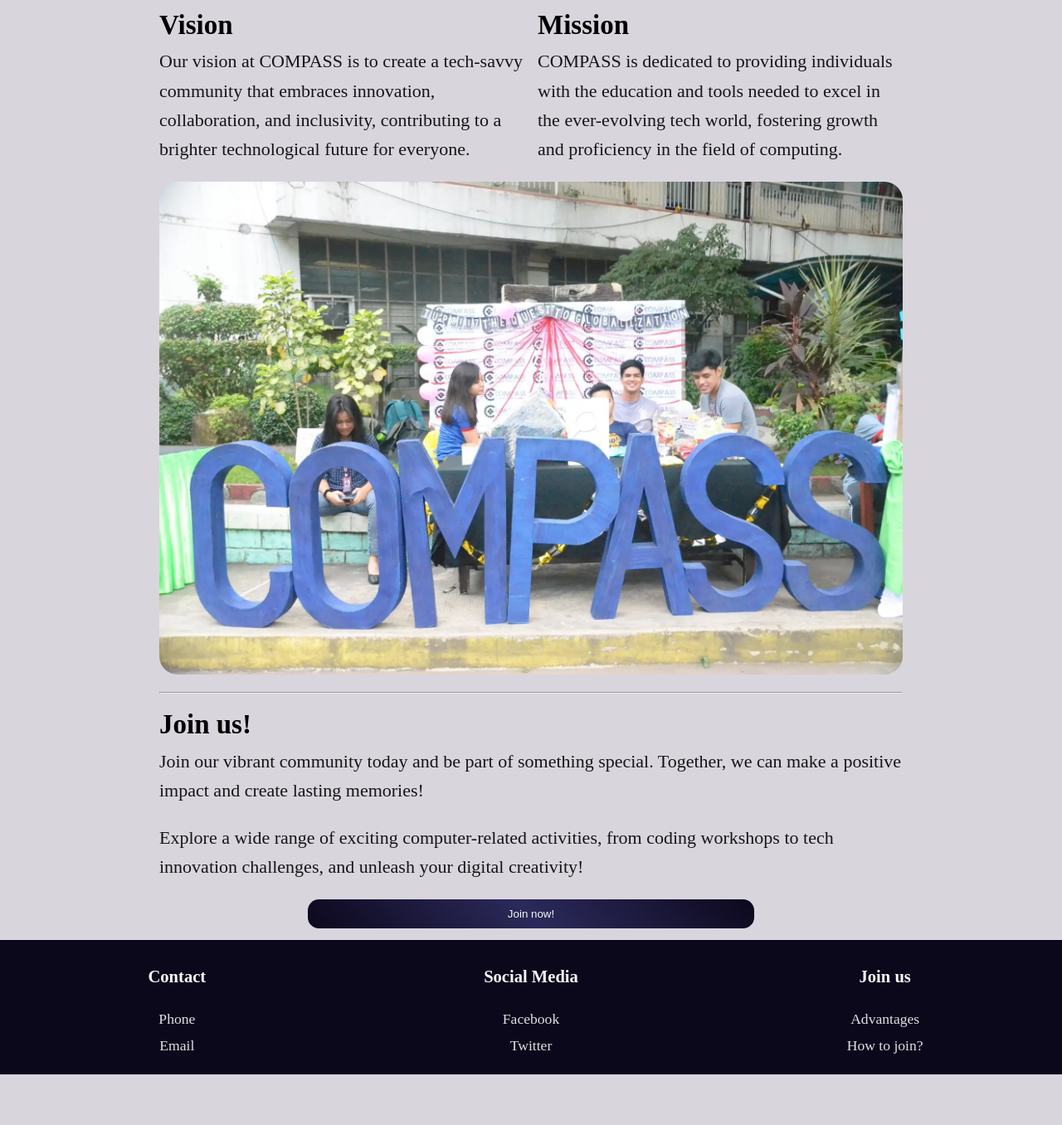
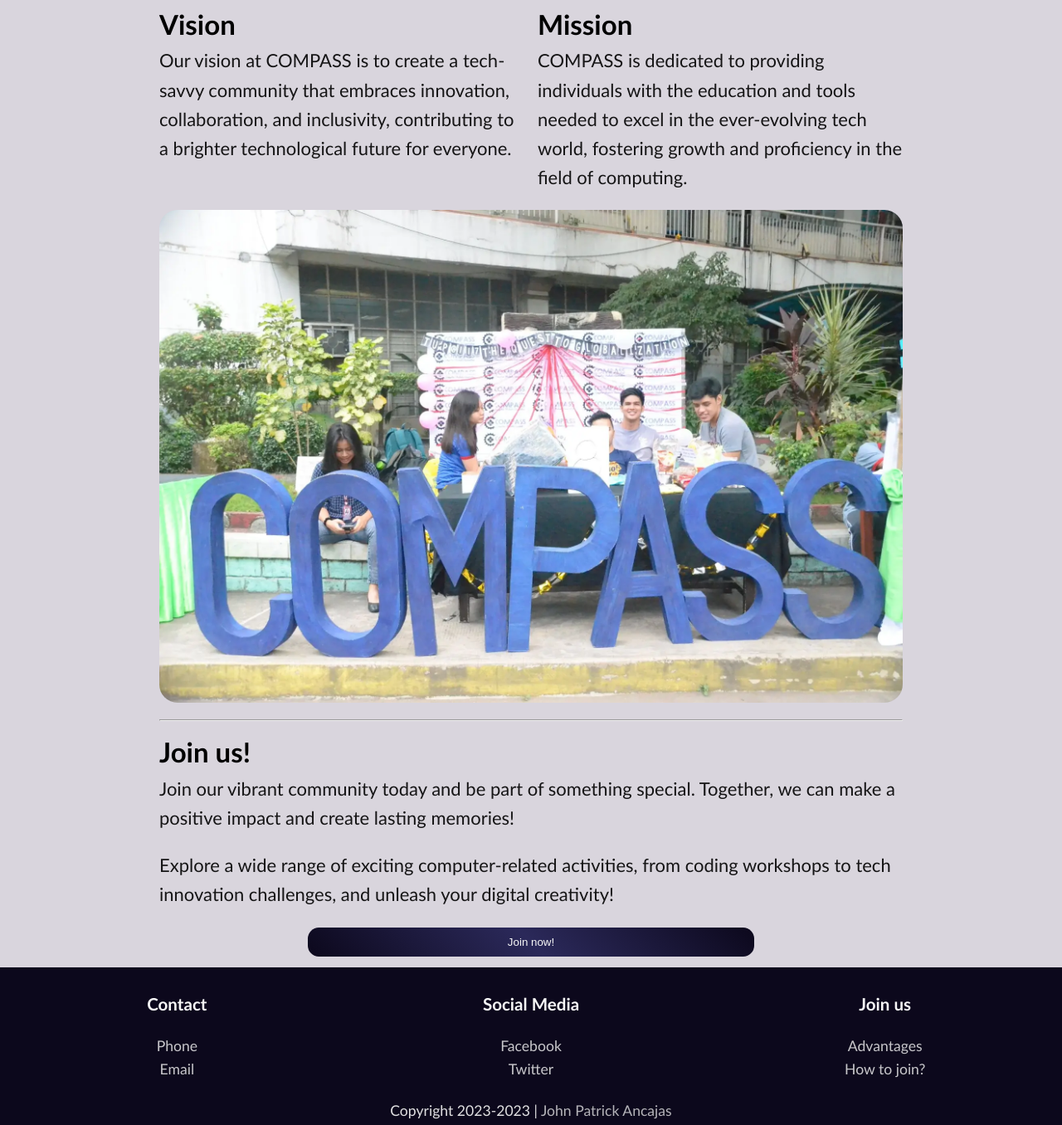
Before and after one commit to JohnPatrickAncajas/COMPASS, a plain HTML site: page index.html in a window 1280 px wide. Shown: the part 1354-2710 px from the top of the page at 83% size. Before the commit the page ends 2649 px from the top, so only its background shows below. Drawn offline with Linux system fonts and the light colour scheme.

Commit message:
Version 8
Attempt on fixing github bug.
Added reactive year on footer.
Synchronized image swap delay.
Switched footer links to true links.

```diff
--- a/index.html
+++ b/index.html
@@ -8,7 +8,7 @@
         <meta name="description" content="COMPASS - The Computer-Related Club at TUP">
         <meta name="author" content="Patrick Ancajas">
         <meta name="keywords" content="COMPASS, computer club, TUP, Patrick Ancajas">
-        <link rel="icon" href="/assets/COMPASS Logo.ico" type="image/x-icon">
+        <link rel="icon" href="assets/COMPASS Logo.ico" type="image/x-icon">
         <link rel="stylesheet" href="styles.css">
         <script defer src="script.js"></script>
     </head>
@@ -18,7 +18,7 @@
 
         <nav id="nav">
 
-            <img id="logo" src="/assets/COMPASS Logo.ico" alt="COMPASS Logo">
+            <img id="logo" src="assets/COMPASS Logo.ico" alt="COMPASS Logo">
 
             <ul>
                 <li><a href="#header">Home</a></li>
@@ -40,7 +40,7 @@
                     <p>COMPASS, the Computer's Student Association, is your compass in the world of technology. We're here to guide you through the latest developments, offer support, and connect you with like-minded individuals passionate about all things computing!</p>
                 </div>
 
-                <img id="aboutImage" src="/assets/About us.webp" alt="Group of students holding COMPASS banner" loading="lazy">
+                <img id="aboutImage" src="assets/About us.webp" alt="Group of students holding COMPASS banner" loading="lazy">
             </div>
 
             <hr>
@@ -65,13 +65,13 @@
 
             </div>
 
-            <img id="missionVisionImage" src="/assets/Mission and Vision.webp" alt="Group of students holding COMPASS banner" loading="lazy">
+            <img id="missionVisionImage" src="assets/Mission and Vision.webp" alt="Group of students holding COMPASS banner" loading="lazy">
 
             <hr>
 
             <!-- Join us -->
 
-            <div>
+            <div id="contact">
                 <h2>Join us!</h2>
                 <p>Join our vibrant community today and be part of something special. Together, we can make a positive impact and create lasting memories!</p>
                 <p>Explore a wide range of exciting computer-related activities, from coding workshops to tech innovation challenges, and unleash your digital creativity!</p>
@@ -79,16 +79,17 @@
             </div>
         </main>
 
-        <footer id="contact">
+        <footer>
+            <div id="links">
                 <ul>
                     <li>
                         <h3>Contact</h3>
                     </li>
                     <li>
-                    <p>Phone</p>
+                        <a>Phone</a>
                     </li>
                     <li>
-                    <p>Email</p>
+                        <a>Email</a>
                     </li>
                 </ul>
                 <ul>
@@ -96,10 +97,10 @@
                         <h3>Social Media</h3>
                     </li>
                     <li>
-                    <p>Facebook</p>
+                        <a>Facebook</a>
                     </li>
                     <li>
-                    <p>Twitter</p>
+                        <a>Twitter</a>
                     </li>
                 </ul>
                 <ul>
@@ -107,12 +108,16 @@
                         <h3>Join us</h3>
                     </li>
                     <li>
-                    <p>Advantages</p>
+                        <a>Advantages</a>
                     </li>
                     <li>
-                    <p>How to join?</p>
+                        <a>How to join?</a>
                     </li>
                 </ul>
+            </div>
+
+
+            <p>Copyright 2023-<span id="copyrightYear"></span> | <a href="https://github.com/JohnPatrickAncajas">John Patrick Ancajas</a></p>
         </footer>
 
     </body>
--- a/script.js
+++ b/script.js
@@ -58,33 +58,30 @@ document.addEventListener('DOMContentLoaded', function() {
     const missionVisionImageElement = document.getElementById('missionVisionImage');
 
     function changeMainImage() {
-        mainImageElement.src = '/assets/About us 2.webp';
+        mainImageElement.src = 'assets/About us 2.webp';
 
         setTimeout(function() {
-            mainImageElement.src = '/assets/About us 3.webp';
-        }, 1600);
+            mainImageElement.src = 'assets/About us 3.webp';
+        }, 2500);
 
         setTimeout(function() {
-            mainImageElement.src = '/assets/About us.webp';
-        }, 3300);
+            mainImageElement.src = 'assets/About us.webp';
+        }, 5000);
     }
 
     function changeMissionVisionImage() {
-        missionVisionImageElement.src = '/assets/Mission and Vision 2.webp';
+        missionVisionImageElement.src = 'assets/Mission and Vision 2.webp';
 
         setTimeout(function() {
-            missionVisionImageElement.src = '/assets/Mission and Vision.webp';
+            missionVisionImageElement.src = 'assets/Mission and Vision.webp';
         }, 2500);
     }
 
-    function imageSwap() {
-        changeMainImage();
-        changeMissionVisionImage();
-    }
+    changeMainImage();
+    changeMissionVisionImage();
 
-    imageSwap();
-
-    setInterval(imageSwap, 5000);
+    setInterval(changeMainImage, 7500);
+    setInterval(changeMissionVisionImage, 5000);
 
     // scroll adjustment
 
@@ -106,4 +103,10 @@ document.addEventListener('DOMContentLoaded', function() {
         });
     });
 
+    // year on copyright
+
+    const currentYear = new Date().getFullYear();
+    const copyrightYear = document.getElementById('copyrightYear');
+
+    copyrightYear.innerText= currentYear;
 });
--- a/styles.css
+++ b/styles.css
@@ -9,6 +9,7 @@ a {
 
 a:hover {
     opacity: 70%;
+    cursor: pointer;
 }
 
 h1,h2 {
@@ -28,6 +29,7 @@ body {
     display: grid;
     grid-template-columns: 1fr;
     transition: all 0.5s;
+    font-family: Calibri, sans-serif;
 }
 
 nav {
@@ -47,7 +49,7 @@ nav {
 
 .visibleNav {
     background-color: #0C081C;
-    transition: ease-out 0.2s;
+    transition: ease-out 0.1s;
 }
 
 nav ul {
@@ -68,7 +70,7 @@ nav img {
 header {
     width: 100%;
     height: 500px;
-    background-image: url("/assets/COMPASS Banner.webp");
+    background-image: url("assets/COMPASS Banner.webp");
     background-size: cover;
     background-position: center;
     transition: all 0.3s;
@@ -131,13 +133,19 @@ footer {
     height: auto;
     background-color: #0C081C;
     text-align: center;
+}
+
+#links {
     display: flex;
 }
-
 footer ul {
     padding-inline-start: 0;
+    list-style: none;
     flex: 1;
-    list-style: none;
+}
+
+footer a {
+    opacity: 80%;
 }
 
 footer p {
```
Lines whose indentation alone changed are shown as unchanged.
